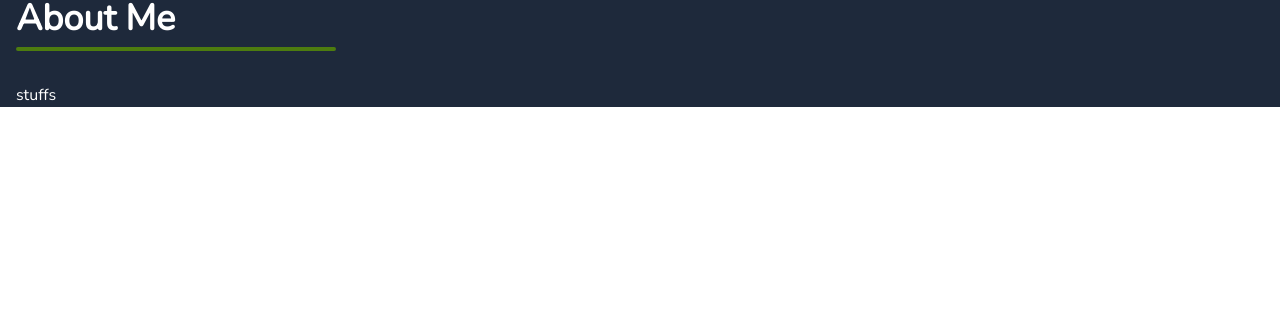
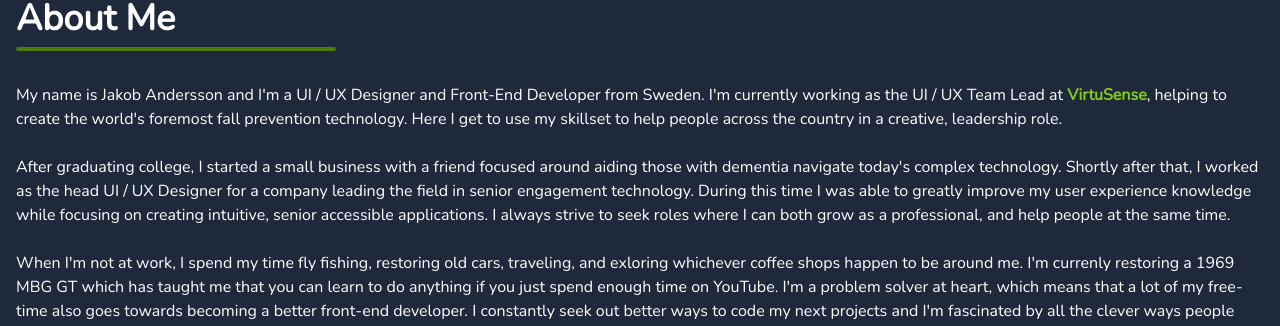
Before and after one commit to jakobthefrog/TailwindPortfolio, a React (Create React App) app: page / in a window 1280 px wide. Shown: the part 865-1191 px from the top of the page. Before the commit the page ends 972 px from the top, so only its background shows below. Built offline with nearby package versions, Linux system fonts and the light colour scheme.

Commit message:
about me first draft

```diff
--- a/src/components/AboutMe.js
+++ b/src/components/AboutMe.js
@@ -3,7 +3,43 @@ const AboutMe = () => {
 		<div>
 			<span className="text-4xl font-semibold">About Me</span>
 			<hr className=" w-80 border-2 rounded mt-2 mb-8 border-lime-700" />
-			<p>stuffs</p>
+			<p className="mt-6">
+				My name is Jakob Andersson and I'm a UI / UX Designer and
+				Front-End Developer from Sweden. I'm currently working as the UI
+				/ UX Team Lead at
+				<a
+					className=" pl-1 text-lime-500 font-bold"
+					href="http://virtusense.ai"
+					target="_blank"
+				>
+					VirtuSense
+				</a>
+				, helping to create the world's foremost fall prevention
+				technology. Here I get to use my skillset to help people across
+				the country in a creative, leadership role.
+			</p>
+			<p className="mt-6">
+				After graduating college, I started a small business with a
+				friend focused around aiding those with dementia navigate
+				today's complex technology. Shortly after that, I worked as the
+				head UI / UX Designer for a company leading the field in senior
+				engagement technology. During this time I was able to greatly
+				improve my user experience knowledge while focusing on creating
+				intuitive, senior accessible applications. I always strive to
+				seek roles where I can both grow as a professional, and help
+				people at the same time.
+			</p>
+			<p className="mt-6">
+				When I'm not at work, I spend my time fly fishing, restoring old
+				cars, traveling, and exloring whichever coffee shops happen to
+				be around me. I'm currenly restoring a 1969 MBG GT which has
+				taught me that you can learn to do anything if you just spend
+				enough time on YouTube. I'm a problem solver at heart, which
+				means that a lot of my free-time also goes towards becoming a
+				better front-end developer. I constantly seek out better ways to
+				code my next projects and I'm fascinated by all the clever ways
+				people solve complex problems through code.{' '}
+			</p>
 		</div>
 	);
 };
--- a/src/components/IntroSection.js
+++ b/src/components/IntroSection.js
@@ -21,7 +21,7 @@ const IntroSection = () => {
 								`UI / UX Designer`,
 								`Front-End Developer`,
 								`Car Enthusiast`,
-								`Coffee Addict`,
+								`Coffee Connoisseur`,
 							]}
 						/>
 					</h2>
```
